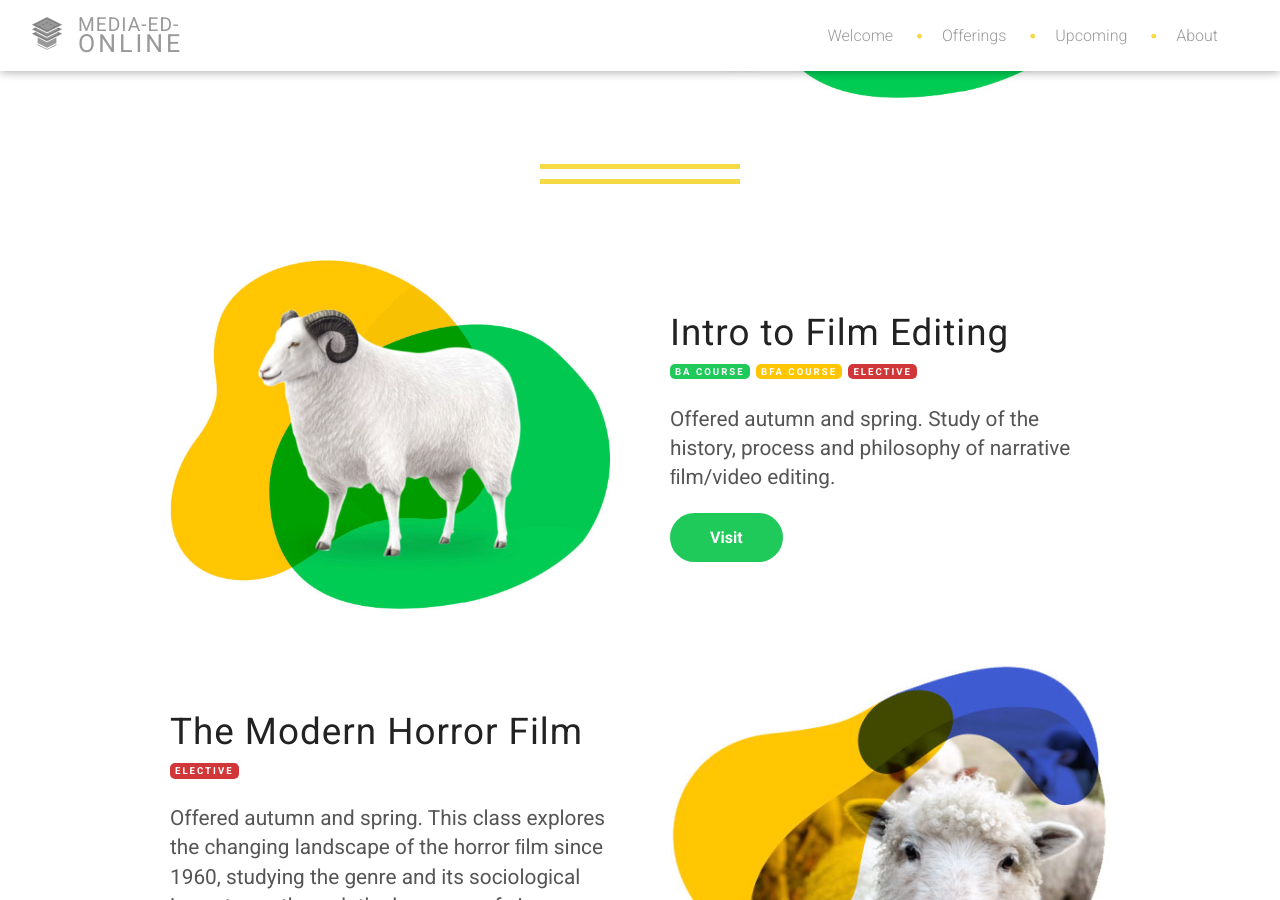
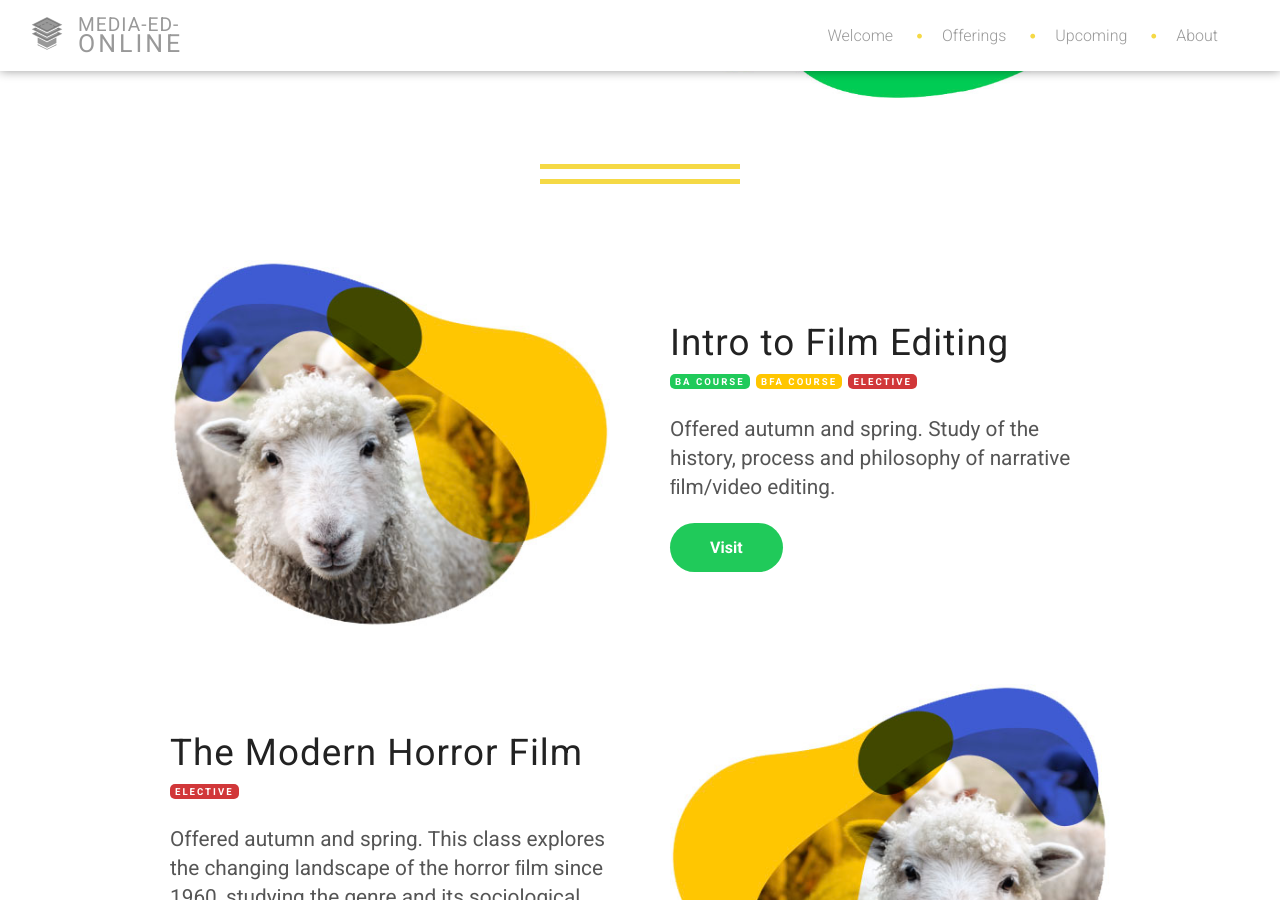
Before and after one commit to JustineEvansUM/course-site, a Jekyll site: the page built from index.html, in a window 1280 px wide and 900 px high, scrolled down 437 px. Built offline with Jekyll 4.4.1, drawn with Linux system fonts in a browser that asks for light colours; nearby versions of some CDN libraries; some web fonts are replaced.

Commit message:
update index, fonts

```diff
--- a/_layouts/default.html
+++ b/_layouts/default.html
@@ -7,7 +7,7 @@
 		{% seo %}
 
 		<link href="https://fonts.googleapis.com/css?family=Roboto:300,400,700" rel="stylesheet">
-		<link rel="stylesheet" media="screen" href="https://fontlibrary.org//face/bebasneueregular" type="text/css"/>
+		<link rel="stylesheet" media="screen" href="https://fontlibrary.org/en/face/bebasneueregular" type="text/css"/>
 		<link rel="stylesheet" href="https://use.fontawesome.com/releases/v5.6.1/css/all.css" integrity="sha384-gfdkjb5BdAXd+lj+gudLWI+BXq4IuLW5IT+brZEZsLFm++aCMlF1V92rMkPaX4PP" crossorigin="anonymous">
 
 		<link rel="stylesheet" href="{{ site.baseurl }}/css/screen.css">
--- a/index.html
+++ b/index.html
@@ -24,7 +24,8 @@
 <div class="container" id="offerings">
 	<div class="columns">
 		<div>
-			<img src="images/sheep.jpg" alt="Sheep">
+			<img src="images/sheep2.jpg" alt="Sheep" style="-webkit-transform: scaleX(-1);
+  transform: scaleX(-1);">
 		</div>
 		<div>
 			<h2>Intro to Film Editing</h2>
```
